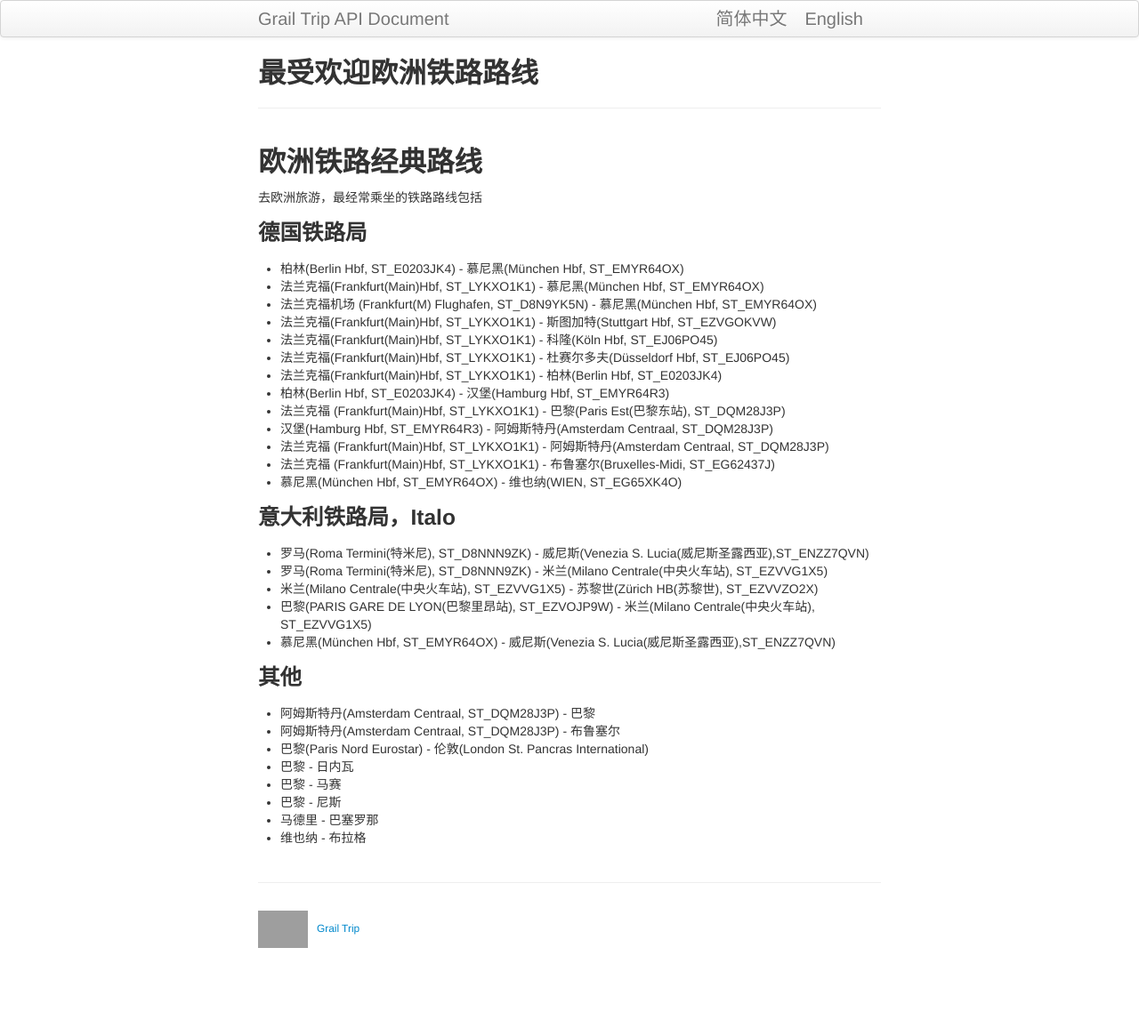
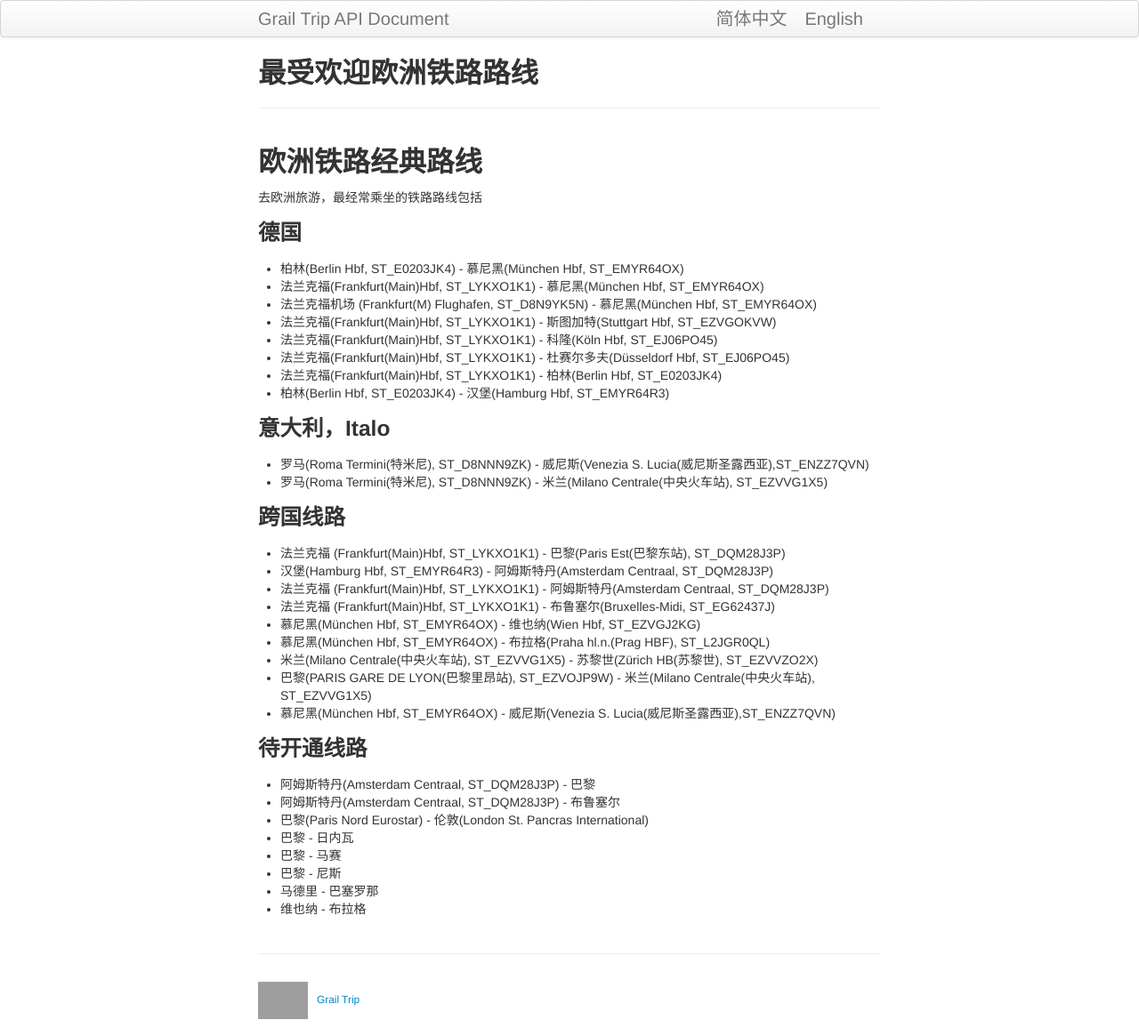
Before and after one commit to kyoangel/grailtrip, a Jekyll site: the page built from zh/pages/02_popular_routes.md, in a window 1280 px wide. Shown: the whole page at 89% size. Built offline with Jekyll 4.4.1, drawn with Linux system fonts in a browser that asks for light colours; before the commit the page ends 1076 px from its top, so only the background shows below that; grey boxes are pictures that could not be loaded.

Commit message:
updated popular routes doc

```diff
--- a/zh/pages/02_popular_routes.md
+++ b/zh/pages/02_popular_routes.md
@@ -8,7 +8,7 @@ description: 欧洲游客最经常乘坐的铁路线路
 ##  欧洲铁路经典路线
 去欧洲旅游，最经常乘坐的铁路路线包括
 
-### 德国铁路局
+### 德国
 *   柏林(Berlin Hbf, ST_E0203JK4) - 慕尼黑(München Hbf, ST_EMYR64OX)
 *   法兰克福(Frankfurt(Main)Hbf, ST_LYKXO1K1) - 慕尼黑(München Hbf, ST_EMYR64OX)
 *   法兰克福机场 (Frankfurt(M) Flughafen, ST_D8N9YK5N) - 慕尼黑(München Hbf, ST_EMYR64OX)
@@ -17,21 +17,23 @@ description: 欧洲游客最经常乘坐的铁路线路
 *   法兰克福(Frankfurt(Main)Hbf, ST_LYKXO1K1) - 杜赛尔多夫(Düsseldorf Hbf, ST_EJ06PO45)
 *   法兰克福(Frankfurt(Main)Hbf, ST_LYKXO1K1) - 柏林(Berlin Hbf, ST_E0203JK4)
 *   柏林(Berlin Hbf, ST_E0203JK4) - 汉堡(Hamburg Hbf, ST_EMYR64R3)
+
+### 意大利，Italo
+*   罗马(Roma Termini(特米尼), ST_D8NNN9ZK) - 威尼斯(Venezia S. Lucia(威尼斯圣露西亚),ST_ENZZ7QVN)
+*   罗马(Roma Termini(特米尼), ST_D8NNN9ZK) - 米兰(Milano Centrale(中央火车站), ST_EZVVG1X5)
+
+###	跨国线路
 *   法兰克福 (Frankfurt(Main)Hbf, ST_LYKXO1K1) - 巴黎(Paris Est(巴黎东站), ST_DQM28J3P)
 *   汉堡(Hamburg Hbf, ST_EMYR64R3) - 阿姆斯特丹(Amsterdam Centraal, ST_DQM28J3P)
 *   法兰克福 (Frankfurt(Main)Hbf, ST_LYKXO1K1) - 阿姆斯特丹(Amsterdam Centraal, ST_DQM28J3P)
 *   法兰克福 (Frankfurt(Main)Hbf, ST_LYKXO1K1) - 布鲁塞尔(Bruxelles-Midi, ST_EG62437J)
-*   慕尼黑(München Hbf, ST_EMYR64OX) - 维也纳(WIEN, ST_EG65XK4O)
-
-### 意大利铁路局，Italo
-*   罗马(Roma Termini(特米尼), ST_D8NNN9ZK) - 威尼斯(Venezia S. Lucia(威尼斯圣露西亚),ST_ENZZ7QVN)
-*   罗马(Roma Termini(特米尼), ST_D8NNN9ZK) - 米兰(Milano Centrale(中央火车站), ST_EZVVG1X5)
+*   慕尼黑(München Hbf, ST_EMYR64OX) - 维也纳(Wien Hbf, ST_EZVGJ2KG)
+*   慕尼黑(München Hbf, ST_EMYR64OX) - 布拉格(Praha hl.n.(Prag HBF), ST_L2JGR0QL)
 *   米兰(Milano Centrale(中央火车站), ST_EZVVG1X5) - 苏黎世(Zürich HB(苏黎世), ST_EZVVZO2X)
 *   巴黎(PARIS GARE DE LYON(巴黎里昂站), ST_EZVOJP9W) - 米兰(Milano Centrale(中央火车站), ST_EZVVG1X5)
 *   慕尼黑(München Hbf, ST_EMYR64OX) - 威尼斯(Venezia S. Lucia(威尼斯圣露西亚),ST_ENZZ7QVN)
 
-
-### 其他
+### 待开通线路
 *   阿姆斯特丹(Amsterdam Centraal, ST_DQM28J3P) - 巴黎
 *   阿姆斯特丹(Amsterdam Centraal, ST_DQM28J3P) - 布鲁塞尔
 *   巴黎(Paris Nord Eurostar) - 伦敦(London St. Pancras International)
```
